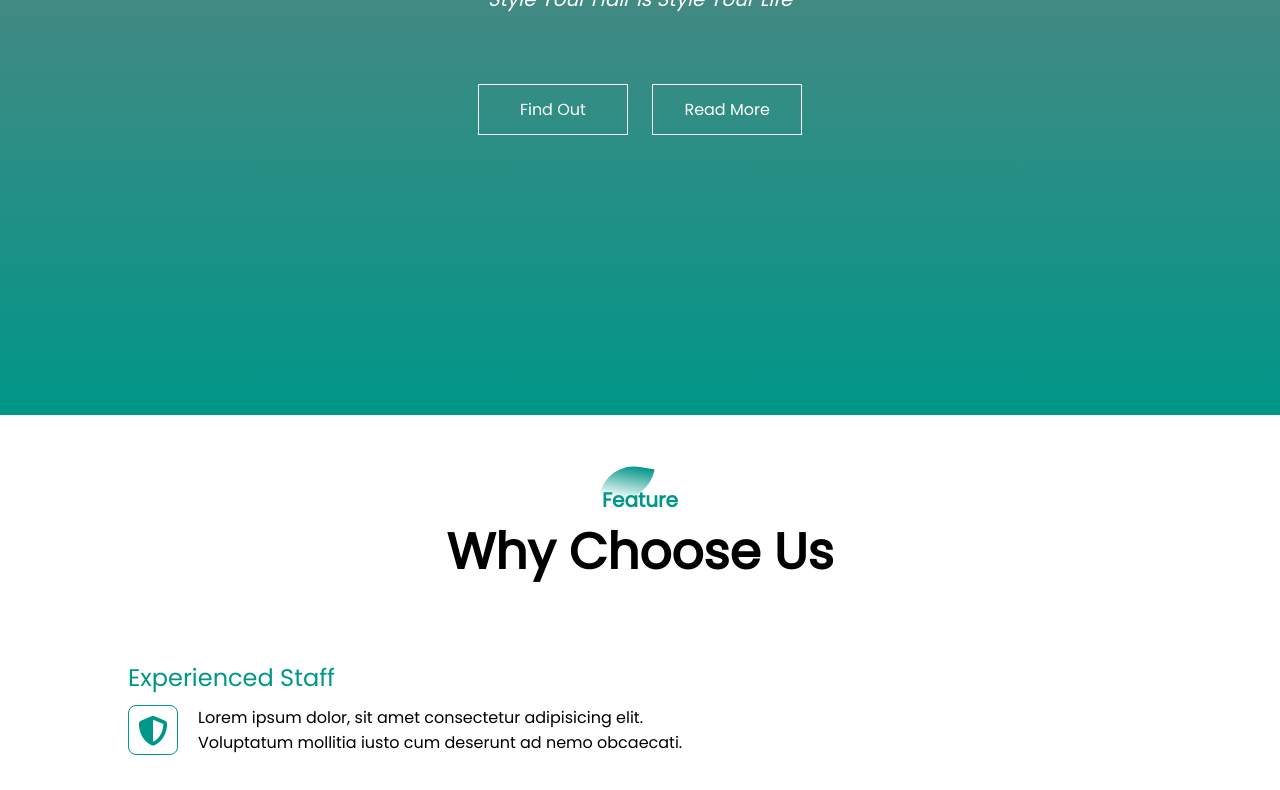
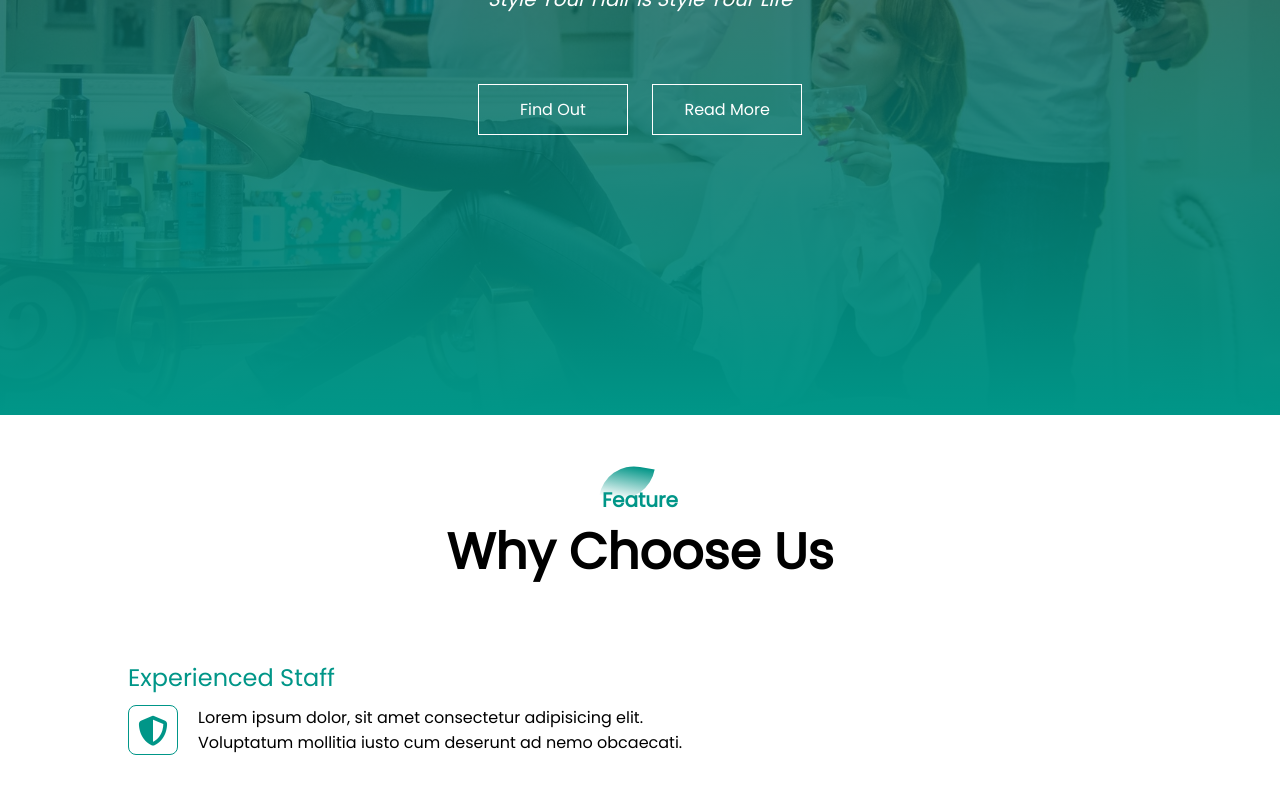
Before and after one commit to prabhakarsharma95/Saloon, a plain HTML site: page index.html in a window 1280 px wide. Shown: the part 385-1175 px from the top of the page. Drawn offline with Linux system fonts and the light colour scheme; some packages are replaced by stand-ins of ours; a script that the page names is missing; files whose address does not match are found by name.

Commit message:
Update style.css

```diff
--- a/style.css
+++ b/style.css
@@ -9,7 +9,7 @@
     scroll-behavior: smooth;
 }
 #banner{
-    background: linear-gradient(rgba(0,0,0,0.5),#009688),url(Images/banner.jpg);
+    background: linear-gradient(rgba(0,0,0,0.5),#009688),url(banner.jpg);
     background-size: cover;
     height: 100vh;
     background-position: center;
```
